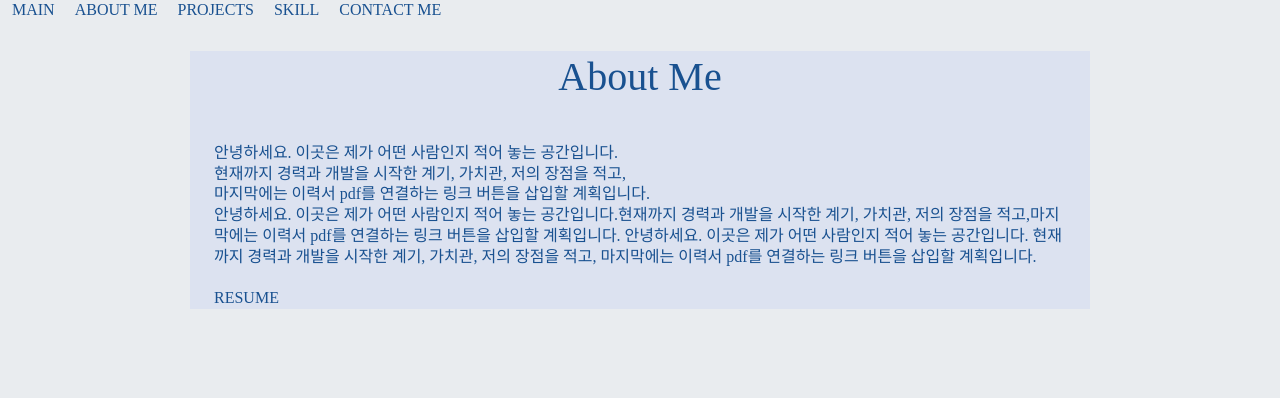
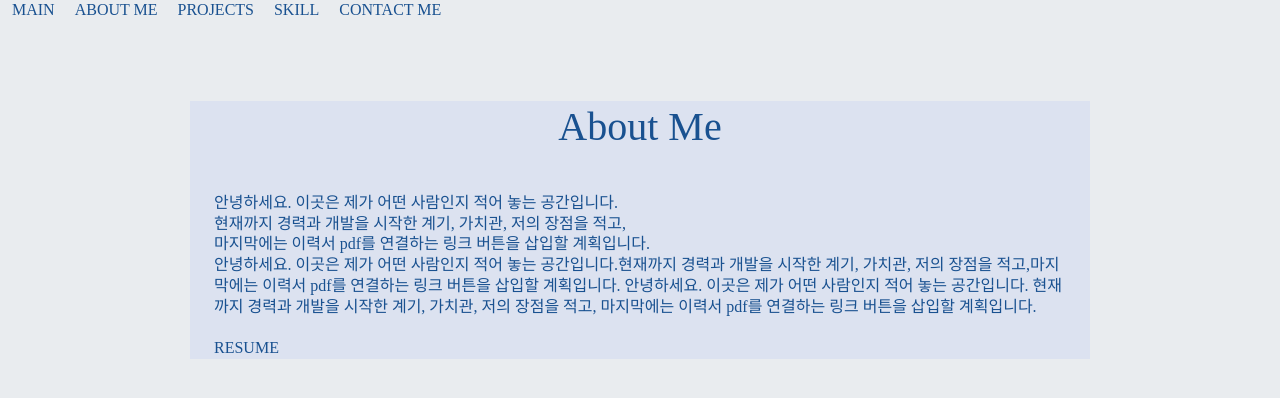
Before and after one commit to Bravetomato/my_portfolio, a React (Create React App) app: page /#/aboutme in a window 1280 px wide. Shown: the top 398 px of the page. Built offline with nearby package versions, Linux system fonts and the light colour scheme.

Commit message:
projectpage-container

```diff
--- a/src/index.css
+++ b/src/index.css
@@ -34,7 +34,7 @@ html, body, #root {
   background-color: rgb(233, 236, 239);
 }
 
-.topBarStyle {
+App > topBarStyle {
   background-color: hsla(0, 0%, 100%, 0);
   transition: background-color .2s;
 }
--- a/src/pages/AboutMePage.js
+++ b/src/pages/AboutMePage.js
@@ -6,9 +6,8 @@ export default function AboutMePage() {
     };
 
     return (
-      // <div className="textarea" style={{backgroundColor: "#84B9C0", margin: "30px"}}>
-      <Container maxWidth="md" style={{backgroundColor: "#DCE2F0", marginTop: "30px"}}>
-        <h2 className="text-center" style={{fontSize: "40px", color: "#195190"}}>About Me</h2>
+      <Container maxWidth="md" style={{backgroundColor: "#DCE2F0", marginTop: "80px"}}>
+        <h2 className="text-center" style={{fontSize: "40px", color: "#195190", marginTop: "30px"}}>About Me</h2>
         <article style={{marginTop: "40px"}}>
         안녕하세요. 이곳은 제가 어떤 사람인지 적어 놓는 공간입니다.
         <br />
--- a/src/pages/MainPage.js
+++ b/src/pages/MainPage.js
@@ -12,6 +12,7 @@ export default function MainPage() {
   const nextButtonStyle = {
     color: "#FCFFE6",
     fontSize: "35px",
+    marginTop: "80px",
   }
 
 
--- a/src/pages/ProjectsPage.js
+++ b/src/pages/ProjectsPage.js
@@ -1,9 +1,12 @@
-
+import { Container } from "@mui/material";
 
 export default function ProjectsPage() {
     return (
       <>
-        <h2>Projects Page</h2>
+        <Container maxWidth="md" style={{backgroundColor: "#DCE2F0", marginTop: "80px"}}>
+          <h2 className="text-center" style={{fontSize: "40px", color: "#195190", marginTop: "30px"}}>Projects Page</h2>
+
+        </Container>
       </>
     );
    }
```
